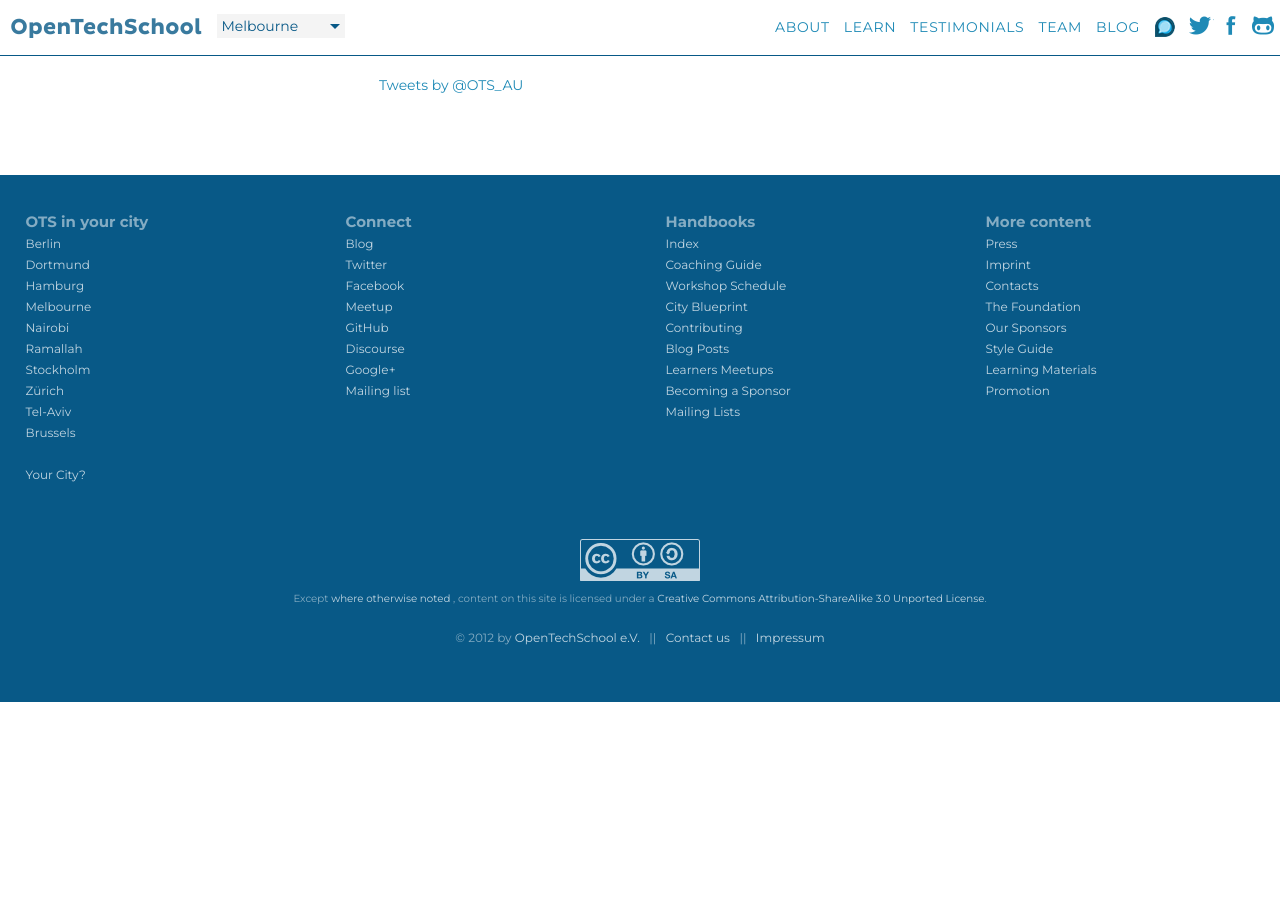
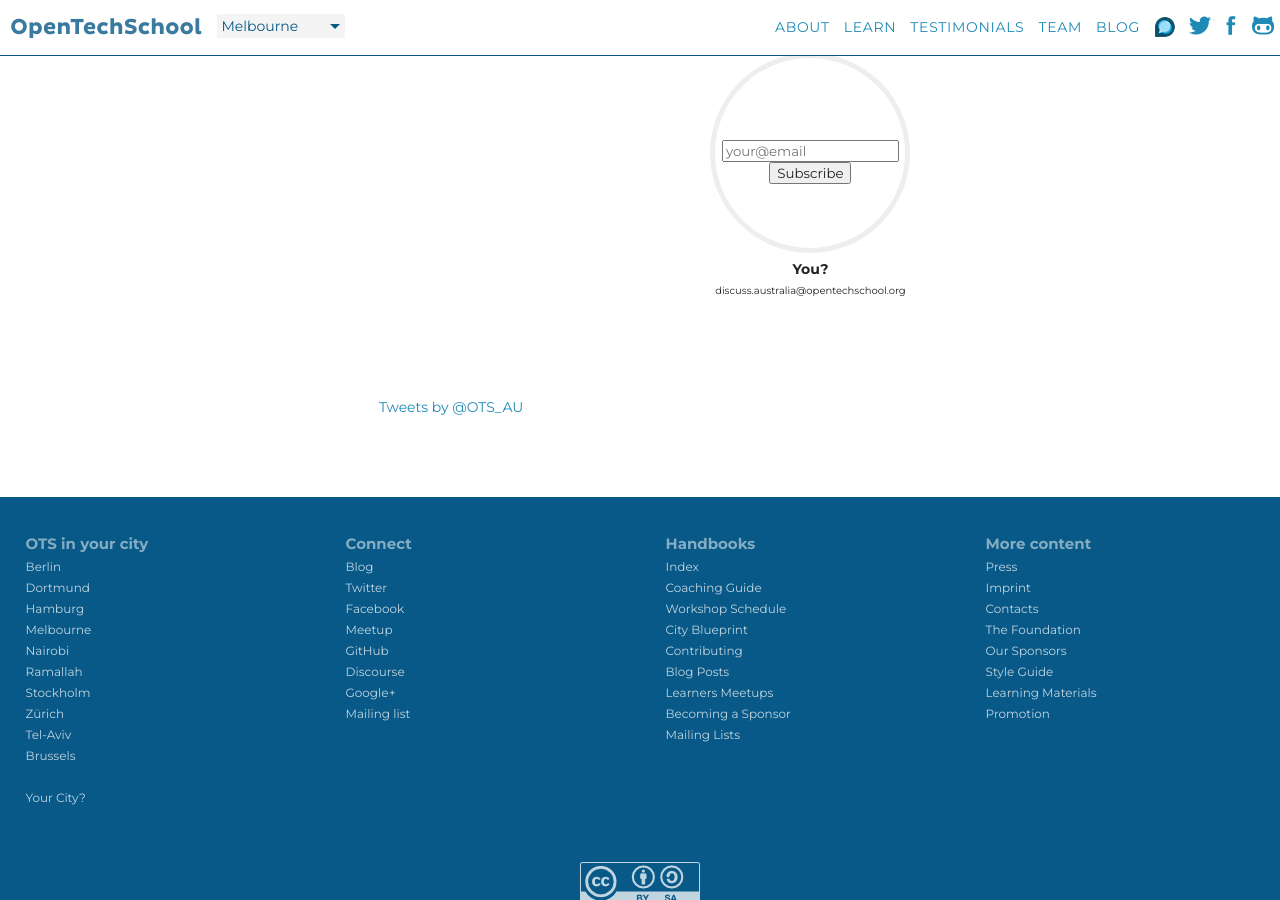
Before and after one commit to OpenTechSchool/www.opentechschool.org, a Jekyll site: the page built from melbourne/index.md, in a window 1280 px wide and 900 px high, scrolled down 1344 px. Built offline with Jekyll 4.4.1, drawn with Linux system fonts in a browser that asks for light colours; nearby versions of some CDN libraries; comment, search, counter and statistics services are not loaded; before the commit the page ends 2046 px from its top, so only the background shows below that.

Commit message:
Add mailing list invitation for Melbourne

```diff
--- a/melbourne/index.md
+++ b/melbourne/index.md
@@ -6,6 +6,7 @@
 meetupcom_group: OpenTechSchool-Melbourne
 twitter: OTS_AU
 widget_id: 393411216825016320
+mailing_list: discuss.australia
 ---
 
 ## About
```
